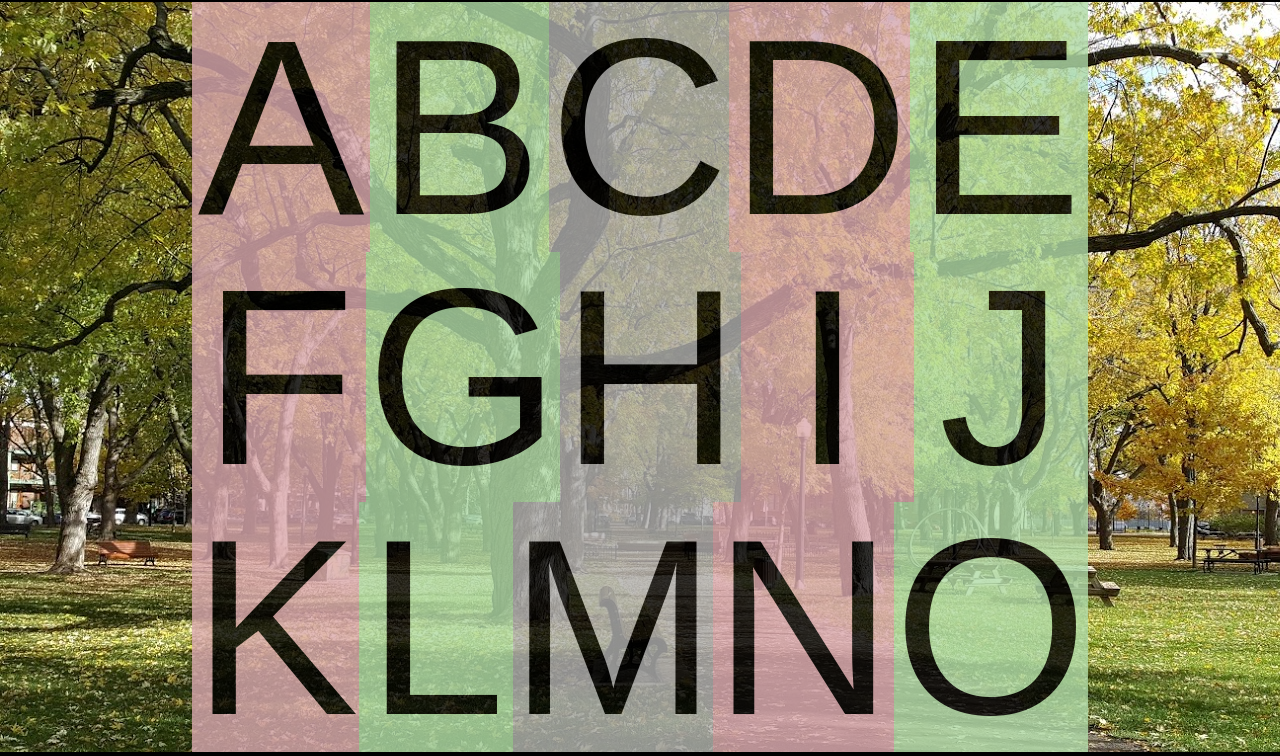
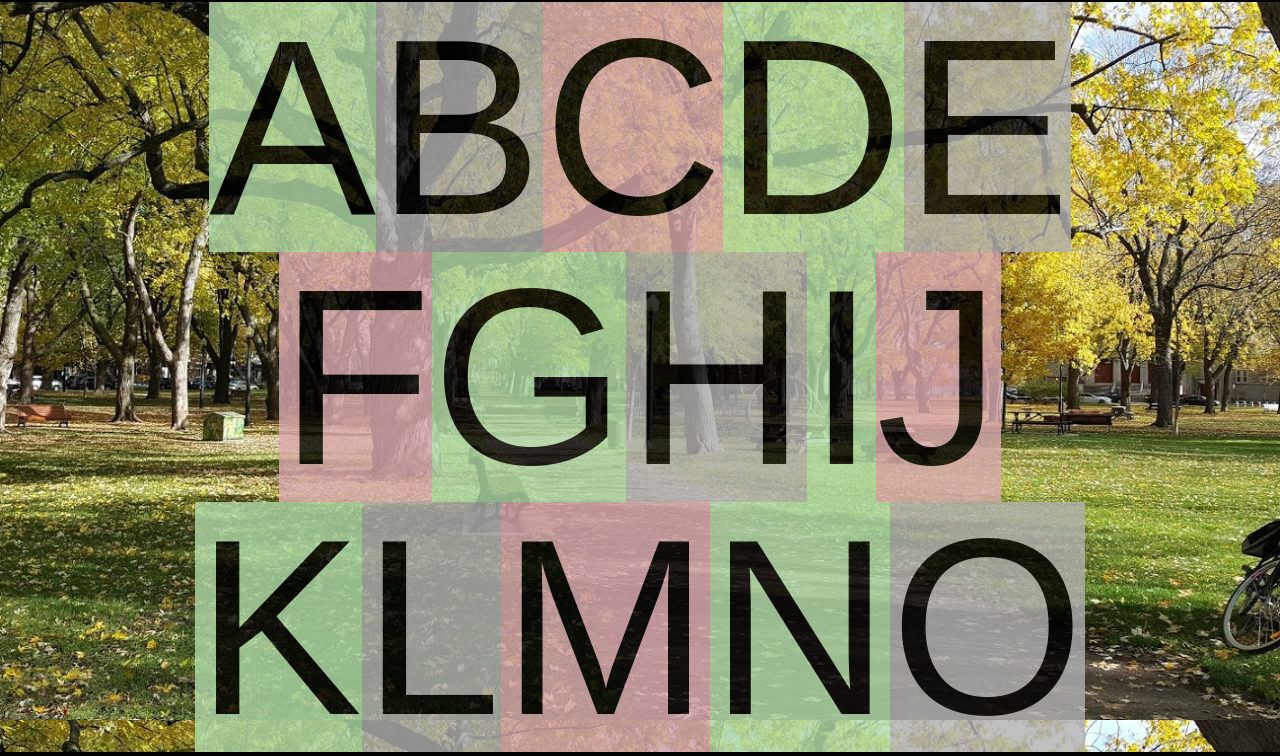
Before and after one commit to pootannie/vt-exercice03, a plain HTML site: page index.htm in a window 1280 px wide. Shown: the part 80-836 px from the top of the page. Drawn offline with Linux system fonts and the light colour scheme.

Commit message:
sauver fichier css

```diff
--- a/less/01_petit.less
+++ b/less/01_petit.less
@@ -28,6 +28,48 @@
 
 * {border: 1px solid #aaa;}
 */
+
+.global{
+    display: flex;
+    flex-direction: row;
+    justify-content: center;
+    width: 100%;
+}
+
+body > .global:first-child, body > .global:last-child{
+    background-color: black;
+}
+
+.global:nth-child(odd){
+    section{
+        article:nth-child(1){background-color: @couleur-9; opacity: 0.8}
+        article:nth-child(2){background-color: @couleur-10; opacity: 0.8}
+        article:nth-child(3){background-color: @couleur-8; opacity: 0.8}
+        article:nth-child(4){background-color: @couleur-9; opacity: 0.8}
+        article:nth-child(5){background-color: @couleur-10; opacity: 0.8}
+    }
+}
+
+.global:nth-child(even){
+    section{
+        article:nth-child(1){background-color: @couleur-8; opacity: 0.8}
+        article:nth-child(2){background-color: @couleur-9; opacity: 0.8}
+        article:nth-child(3){background-color: @couleur-10; opacity: 0.8}
+        article:nth-child(4){background-color: @couleur-9; opacity: 0.8}
+        article:nth-child(5){background-color: @couleur-8; opacity: 0.8}
+    }
+}
+
+html {
+    height: 200%;
+    width: 100%;
+    background-origin: 50% 50%;
+    background-image: url('../images/parcautomne.jpg');
+    background-size: cover;
+    background-attachment: fixed;
+    background-repeat: none;
+
+}
 
 body{
     display : flex;
@@ -92,32 +134,22 @@ header{
 main{
     display:flex;
     flex-direction:column;
-    background-image: url("../images/parcautomne.jpg");
 
     section{
         display:flex;
         flex-direction:column;
         justify-content:center;
         align-items:center;
-        width: 70%;
-        justify-content: center;
-        margin: auto;
 
         article{
             display:flex;
             justify-content:center;
-            width: 200px;
+            width: 100%;
             align-items: center;
             height : @largeur_article;
             // border: 1px solid #aaa;
             font-size: @largeur_article;
         }
-
-        article:nth-child(1) {background-color: @couleur-8; opacity: 0.8}
-        article:nth-child(2) {background-color: @couleur-9; opacity: 0.8}
-        article:nth-child(3) {background-color: @couleur-10; opacity: 0.8}
-        article:nth-child(4) {background-color: @couleur-8; opacity: 0.8}
-        article:nth-child(5) {background-color: @couleur-9; opacity: 0.8}
     }
 }
 
```
Also changed, not shown: index.htm (+1 -1 lines), css/01_petit.css, css/style.css.
